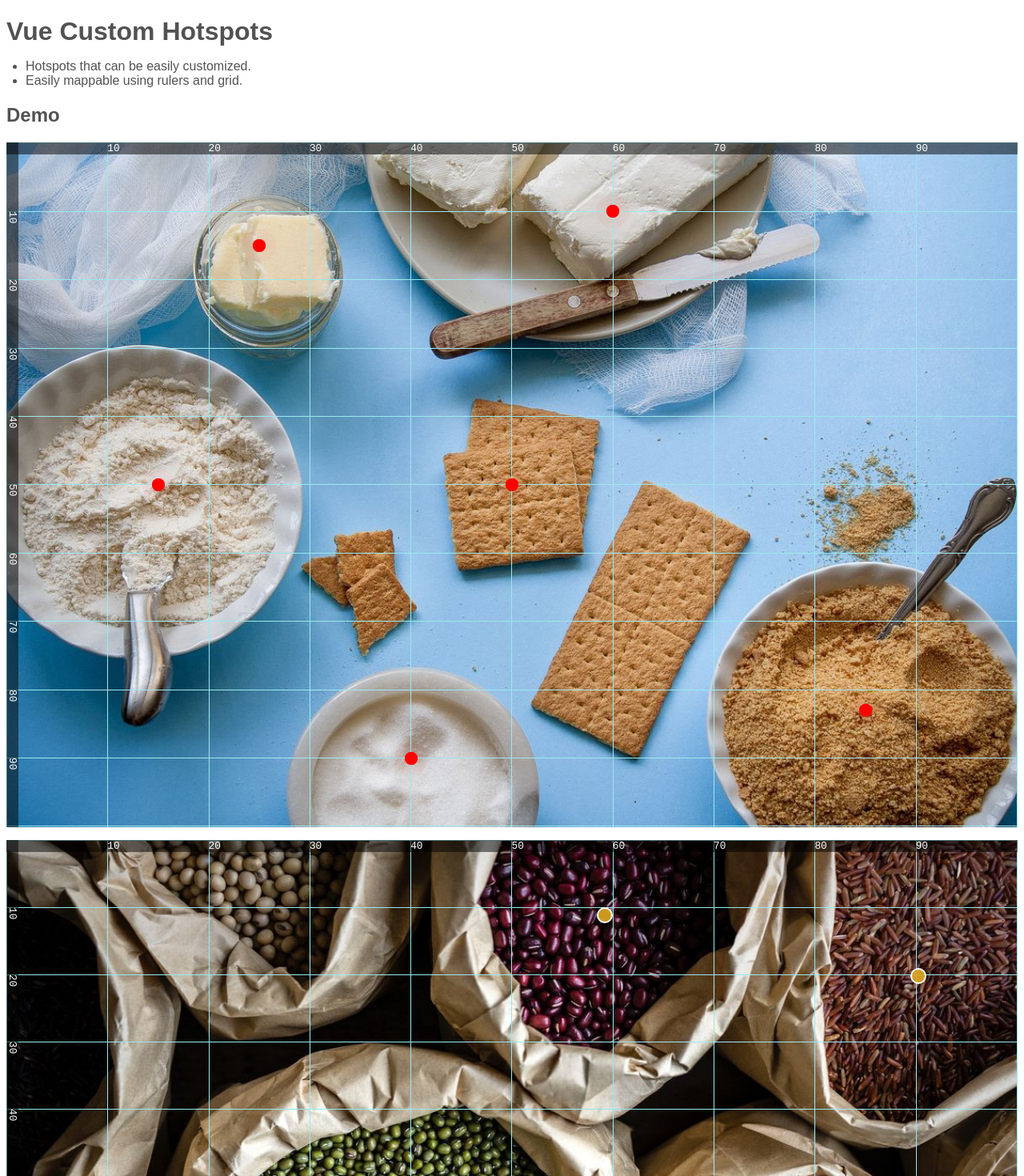
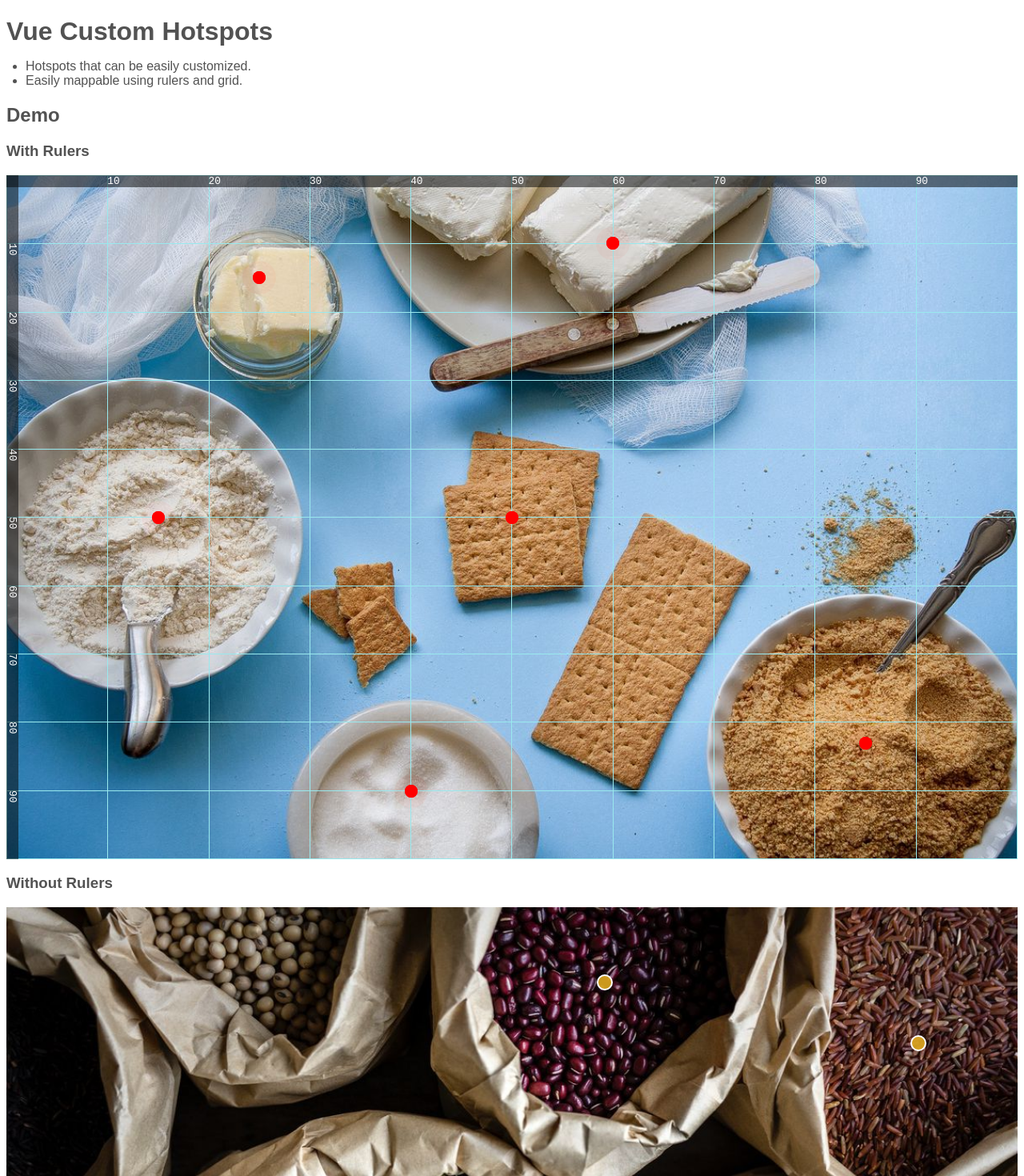
Before and after one commit to pcaleja/vue-custom-hotspots, a Vue app: page / in a window 1280 px wide. Shown: the top 1470 px of the page at 80% size. Built offline with nearby package versions, Linux system fonts and the light colour scheme.

Commit message:
update demo page

```diff
--- a/src/App.vue
+++ b/src/App.vue
@@ -9,6 +9,8 @@
     </header>
 
     <h2>Demo</h2>
+
+    <h3>With Rulers</h3>
     <figure>
       <vue-hotspots
         :data="hotspotsSetOne"
@@ -28,6 +30,7 @@
       <img src="@/assets/graphic-baking-bread-knife-brown.jpg" />
     </figure>
 
+    <h3>Without Rulers</h3>
     <figure>
       <vue-hotspots
         :data="hotspotsSetTwo"
@@ -44,7 +47,7 @@
           </div>
         </template>
       </vue-hotspots>
-      <vue-ruler />
+
       <img src="@/assets/graphic-bean-black-rice-cereal.jpg" />
     </figure>
 
@@ -85,6 +88,8 @@ export default {
 
       codeSample: `
   <template>
+    <div>
+      <h3>With Rulers</h3>
       <figure>
         <vue-hotspots
           :data="hotspotsSetOne"
@@ -104,6 +109,7 @@ export default {
         <img src="@/assets/graphic-baking-bread-knife-brown.jpg" />
       </figure>
 
+      <h3>Without Rulers</h3>
       <figure>
         <vue-hotspots
           :data="hotspotsSetTwo"
@@ -120,9 +126,9 @@ export default {
             </div>
           </template>
         </vue-hotspots>
-      <vue-ruler />
         <img src="@/assets/graphic-bean-black-rice-cereal.jpg" />
       </figure>
+    </div>
   </template>
 
   <script>
```
Lines whose indentation alone changed are shown as unchanged.
